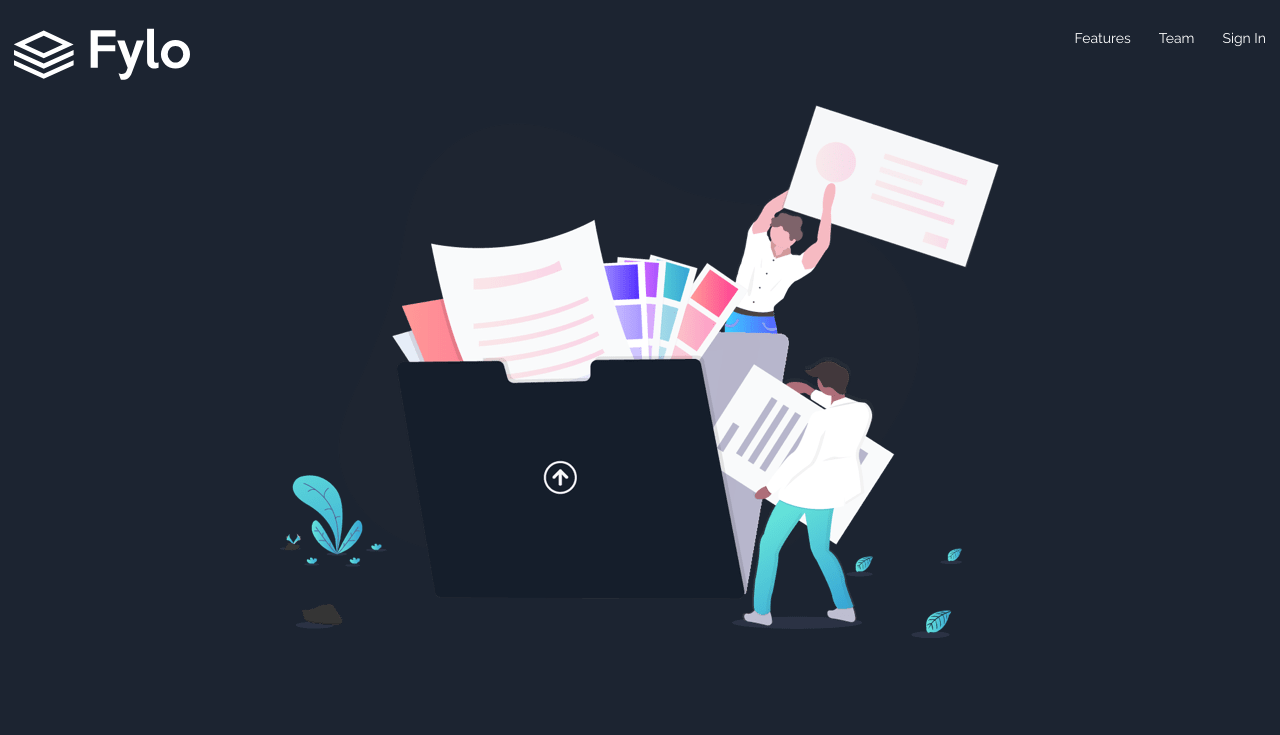
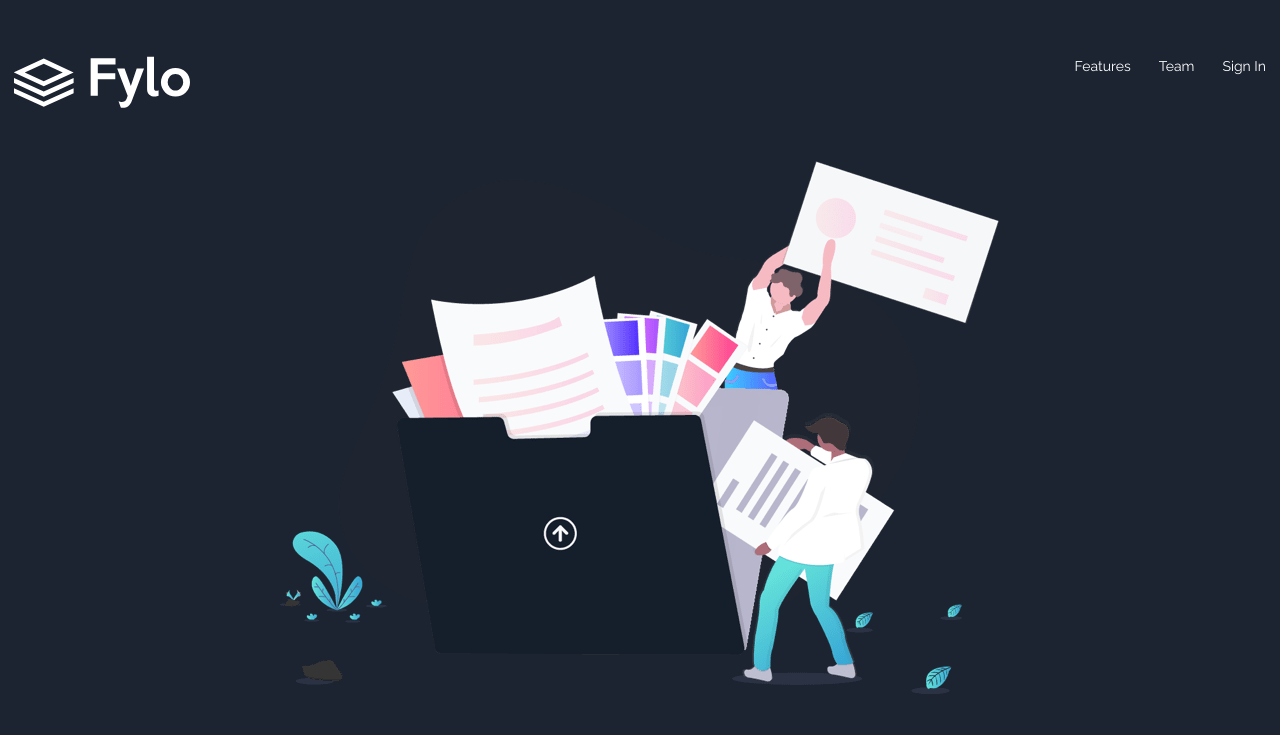
Before and after one commit to TeresaCza/fylo, a plain HTML site: page index.html in a window 1280 px wide. Shown: the top 735 px of the page. Drawn offline with nearby package versions, Linux system fonts and the light colour scheme.

Commit message:
Add some top space to header

```diff
--- a/scss/_header.scss
+++ b/scss/_header.scss
@@ -4,6 +4,7 @@
   text-align: center;
 
   &__menu {
+    padding-top: 2rem;
     display: flex;
     justify-content: space-between;
   }
@@ -76,6 +77,7 @@
   }
 
   &__image {
+    margin-top: 2rem;
     order: -1;
     position: relative;
     z-index: 1;
```
Also changed, not shown: css/style.css, 1 other file.
